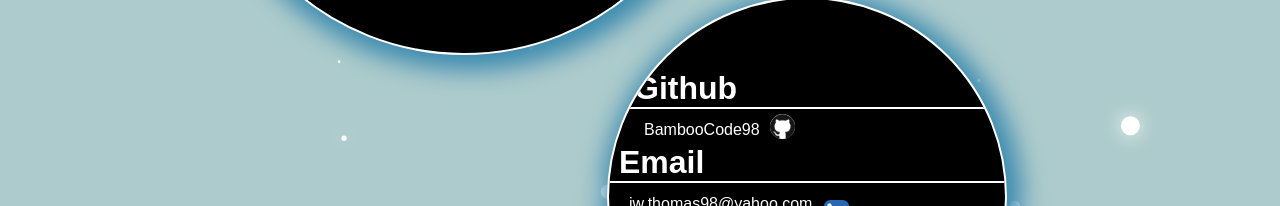
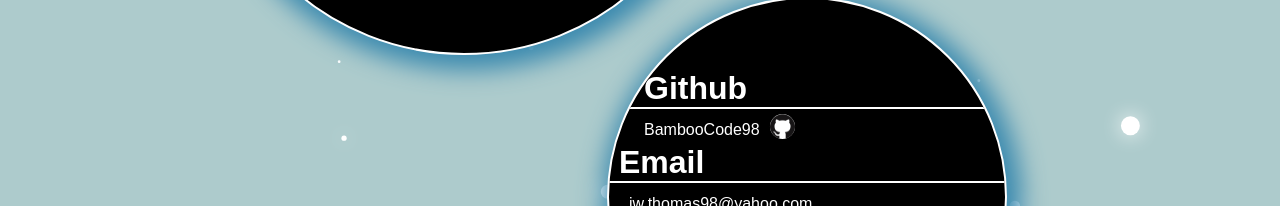
Before and after one commit to BambooCode98/portfolio, a React (Create React App) app: page /portfolio/contact in a window 1280 px wide. Shown: the part 594-800 px from the top of the page. Built offline with nearby package versions, Linux system fonts and the light colour scheme.

Commit message:
updated styles on contact page

```diff
--- a/src/styles/app.css
+++ b/src/styles/app.css
@@ -534,7 +534,7 @@ a:hover{
     /* position: relative;
     top: -35%;
     left: 40%; */
-    margin-left: 5px;
+    margin-left: 15px;
     color: white;
     border-bottom: 2px white solid;
     /* width: 50%; */
@@ -676,8 +676,8 @@ a:hover{
 
   .linkedin{
     position: relative;
-    bottom: 100px;
-    left: 165px;
+    bottom: 25px;
+    left: 120px;
     width: 25px;
     height: 25px;
     background-color: white;
```
